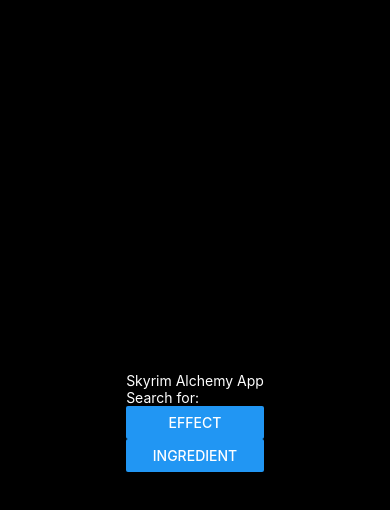
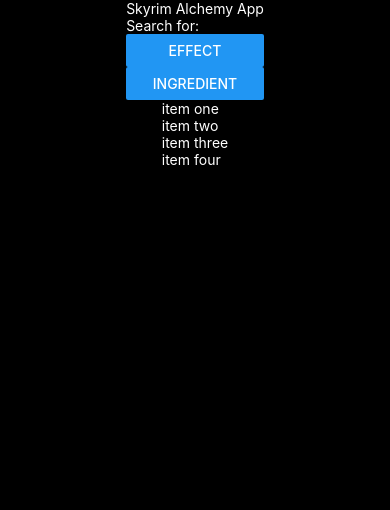
Before and after one commit to Patypus/TES-Alchemy-App-React, a React Native app: screen / in a window 390 px wide. Shown: the top 510 px of the page. Built offline with nearby package versions, Linux system fonts and the light colour scheme.

Commit message:
Setting out list components to show all items

```diff
--- a/App.js
+++ b/App.js
@@ -2,12 +2,13 @@
 import { MainMenu } from './features';
 import { View, StyleSheet } from 'react-native';
 import { general } from './branding/styles';
-
+import { ElementList } from './components/ElementList';
 
 const App = () => {
   return (
     <View style={wrapper}>
       <MainMenu/>
+      <ElementList/>
     </View>
   );
 }
@@ -17,9 +18,7 @@
 const styles = StyleSheet.create({
   container: {
     flex: 1,
-    backgroundColor: 'black',
-    alignItems: 'center',
-    justifyContent: 'center',
+
   },
 });
 
--- a/branding/styles.js
+++ b/branding/styles.js
@@ -2,12 +2,22 @@
 
 export const general = StyleSheet.create({
     background: {
-        backgroundColor: '#000'
+        backgroundColor: '#000',
+        alignItems: 'center',
+        justifyContent: 'center'
     },
     text: {
         color: '#FFF'
     },
     listItem: {
         backgroundColor: '#3A3A33'
-    }
+    },
+    // button: {
+    //     borderRadius: 6,
+    //     backgroundColor: '#000',
+    //     color: '#FFF',
+    //     borderStyle: 'solid',
+    //     borderWidth: 1,
+    //     borderColor: 'white'
+    // }
 });
--- /dev/null
+++ b/components/ElementList.js
@@ -0,0 +1,19 @@
+import React, { useState } from "react";
+import { FlatList } from 'react-native';
+import { ListItem } from './ListItem'
+
+export const ElementList = () => {
+    const [items, setItems] = useState([
+        { id: 1, name:  'item one'},
+        { id: 2, name:  'item two'},
+        { id: 3, name:  'item three'},
+        { id: 4, name:  'item four'}
+    ]);
+
+    return (
+        <FlatList
+            data={items}
+            renderItem={({item}) => <ListItem key={item.id} title={item.name} />}
+         />
+    );
+}
--- /dev/null
+++ b/components/ListItem.js
@@ -0,0 +1,7 @@
+import React from 'react';
+import { Text } from 'react-native';
+import { general } from '../branding/styles';
+
+export const ListItem =({title}) => {
+return (<Text style={general.text}>{title}</Text>)
+}
```
